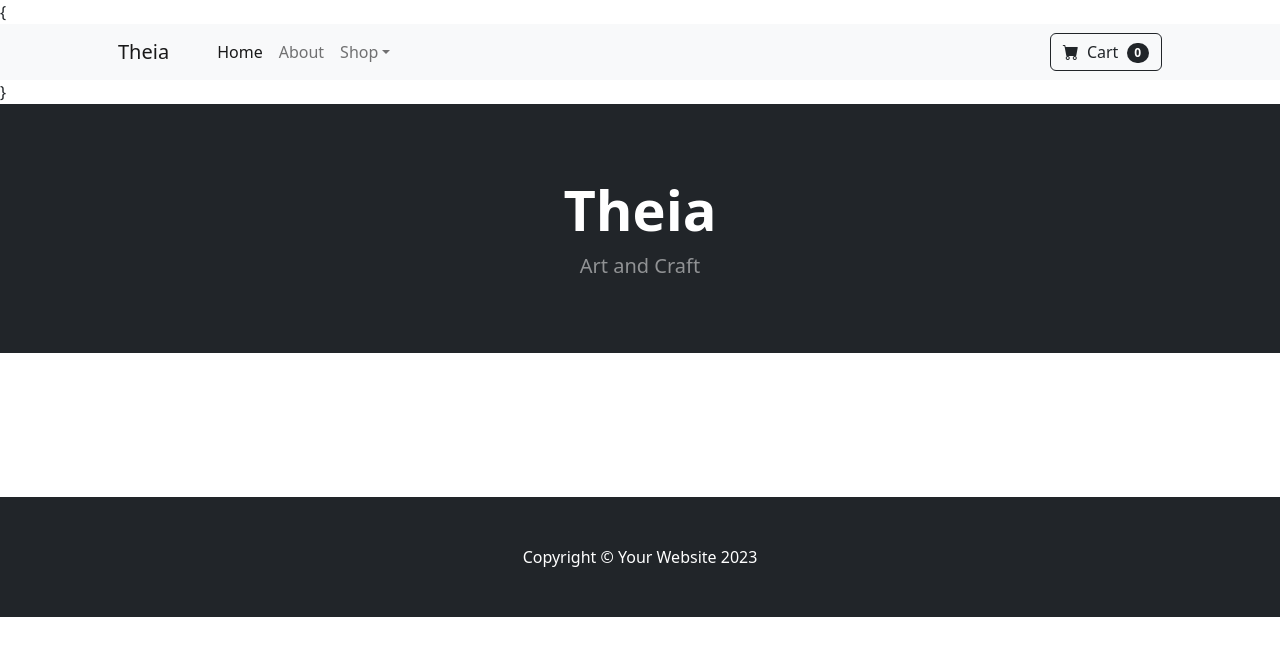
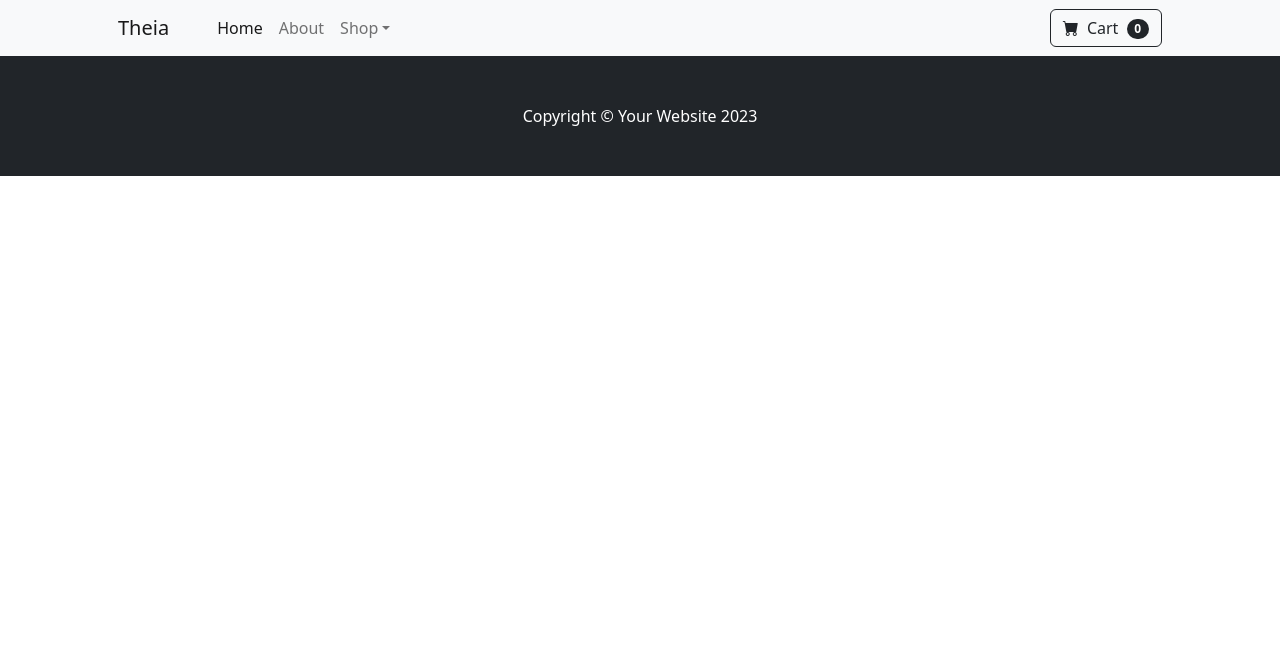
Before and after one commit to MichalWilk45/Theia, a Django app: template store/templates/base.html in a window 1280 px wide. Shown: the top 656 px of the page. Run offline with Django 4.2, Linux system fonts and the light colour scheme; the template is opened without the code that fills it, so the values that code supplies are empty; some libraries are stand-ins or nearby versions.

Commit message:
base applied

```diff
--- a/store/templates/base.html
+++ b/store/templates/base.html
@@ -18,22 +18,10 @@
     <body>
         <!-- Navigation-->
         {% include 'navbar.html' %}
-        <!-- Header-->
-        <header class="bg-dark py-4">
-            <div class="container px-4 px-lg-5 my-5">
-                <div class="text-center text-white">
-                    <h1 class="display-4 fw-bolder">Theia</h1>
-                    <p class="lead fw-normal text-white-50 mb-0">Art and Craft</p>
-                </div>
-            </div>
-        </header>
-        <!-- Section-->
-        <section class="py-5">
-            <div class="container px-4 px-lg-5 mt-5">
 
-                <div class="row gx-4 gx-lg-5 row-cols-2 row-cols-md-3 row-cols-xl-4 justify-content-center">
-                </div>
-            </div>
+        {% block content %}
+        {% endblock %}
+
         </section>
         <!-- Footer-->
         <footer class="py-5 bg-dark">
--- a/store/templates/navbar.html
+++ b/store/templates/navbar.html
@@ -1,6 +1,6 @@
 
         <!-- Navigation-->
-        {<nav class="navbar navbar-expand-lg navbar-light bg-light">
+        <nav class="navbar navbar-expand-lg navbar-light bg-light">
             <div class="container px-4 px-lg-5">
                 <a class="navbar-brand" href="#!">Theia</a>
                 <button class="navbar-toggler" type="button" data-bs-toggle="collapse" data-bs-target="#navbarSupportedContent" aria-controls="navbarSupportedContent" aria-expanded="false" aria-label="Toggle navigation"><span class="navbar-toggler-icon"></span></button>
@@ -27,4 +27,4 @@
                     </form>
                 </div>
             </div>
-        </nav>}
+        </nav>
```
Also changed, not shown: store/templates/home.html (+5 -30 lines).
